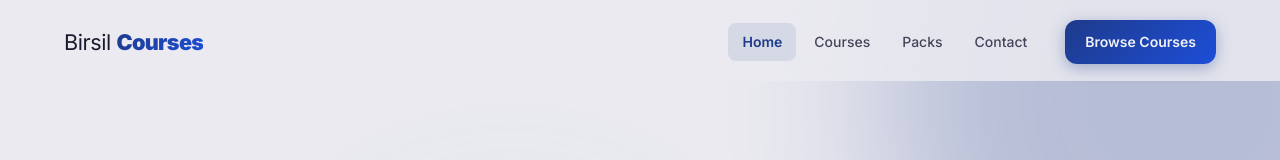
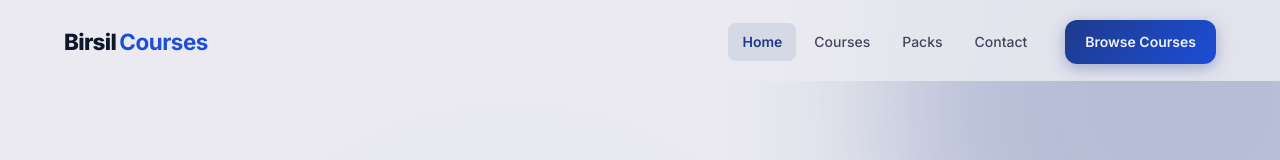
Before and after one commit to maxin3820-jpg/BC, a React (Vite) app: page / in a window 1280 px wide. Shown: the top 160 px of the page. Built offline with nearby package versions, Linux system fonts and the light colour scheme; no server answers.

Commit message:
Logo - dark navy Birsil + electric blue Courses, flat edtech style

```diff
--- a/src/components/Footer/Footer.css
+++ b/src/components/Footer/Footer.css
@@ -21,24 +21,24 @@
 
 .footer-logo {
   display: flex;
-  align-items: center;
+  align-items: baseline;
+  gap: 0.2rem;
   text-decoration: none;
-  letter-spacing: -0.02em;
+  letter-spacing: -0.01em;
 }
 
-.footer-logo span {
+.footer-logo .logo-birsil {
   font-size: 1.25rem;
-  font-weight: 400;
-  color: var(--text-primary);
+  font-weight: 800;
+  color: #0F172A;
+  letter-spacing: -0.03em;
 }
 
-.footer-logo strong {
-  font-weight: 900;
+.footer-logo .logo-courses {
   font-size: 1.25rem;
-  background: var(--grad-primary);
-  -webkit-background-clip: text;
-  -webkit-text-fill-color: transparent;
-  background-clip: text;
+  font-weight: 700;
+  color: #1D4ED8;
+  letter-spacing: -0.02em;
 }
 
 .footer-brand p {
--- a/src/components/Footer/Footer.jsx
+++ b/src/components/Footer/Footer.jsx
@@ -15,7 +15,8 @@ const Footer = () => {
           {/* Brand */}
           <div className="footer-brand">
             <Link to="/" className="footer-logo">
-              <span>Birsil <strong>Courses</strong></span>
+              <span className="logo-birsil">Birsil</span>
+              <span className="logo-courses">Courses</span>
             </Link>
             <p>Learn new skills and grab premium digital products. Grow your career with Birsil.</p>
           </div>
--- a/src/components/Navbar/Navbar.css
+++ b/src/components/Navbar/Navbar.css
@@ -26,27 +26,27 @@
 /* ===== LOGO ===== */
 .navbar-logo {
   display: flex;
-  align-items: center;
+  align-items: baseline;
+  gap: 0.2rem;
   text-decoration: none;
   flex-shrink: 0;
-  letter-spacing: -0.03em;
+  letter-spacing: -0.01em;
 }
 
-.navbar-logo span {
-  font-size: 1.35rem;
-  font-weight: 400;
-  color: var(--text-primary);
-  letter-spacing: -0.02em;
+.navbar-logo .logo-birsil {
+  font-size: 1.4rem;
+  font-weight: 800;
+  color: #0F172A;
+  letter-spacing: -0.03em;
+  line-height: 1;
 }
 
-.navbar-logo strong {
-  font-weight: 900;
-  font-size: 1.35rem;
-  background: var(--grad-primary);
-  -webkit-background-clip: text;
-  -webkit-text-fill-color: transparent;
-  background-clip: text;
-  letter-spacing: -0.03em;
+.navbar-logo .logo-courses {
+  font-size: 1.4rem;
+  font-weight: 700;
+  color: #1D4ED8;
+  letter-spacing: -0.02em;
+  line-height: 1;
 }
 
 /* ===== DESKTOP NAV ===== */
@@ -233,6 +233,7 @@
 
 /* ===== 360px ===== */
 @media (max-width: 360px) {
-  .navbar-logo span, .navbar-logo strong { font-size: 1.1rem; }
+  .navbar-logo .logo-birsil,
+  .navbar-logo .logo-courses { font-size: 1.1rem; }
   .mobile-dropdown { width: 185px; right: -0.5rem; }
 }
--- a/src/components/Navbar/Navbar.jsx
+++ b/src/components/Navbar/Navbar.jsx
@@ -39,7 +39,8 @@ const Navbar = () => {
 
         {/* Logo */}
         <Link to="/" className="navbar-logo">
-          <span>Birsil <strong>Courses</strong></span>
+          <span className="logo-birsil">Birsil</span>
+          <span className="logo-courses">Courses</span>
         </Link>
 
         {/* Desktop Nav Links */}
```
